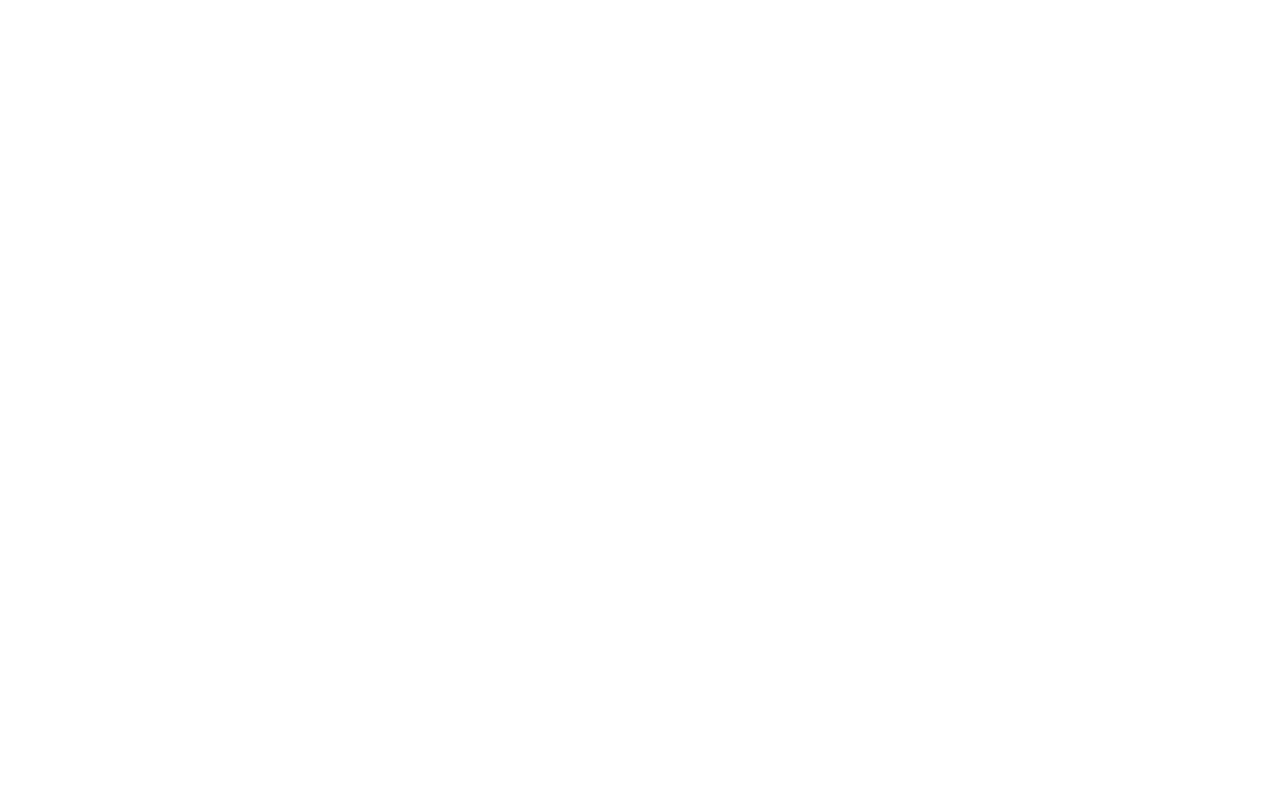
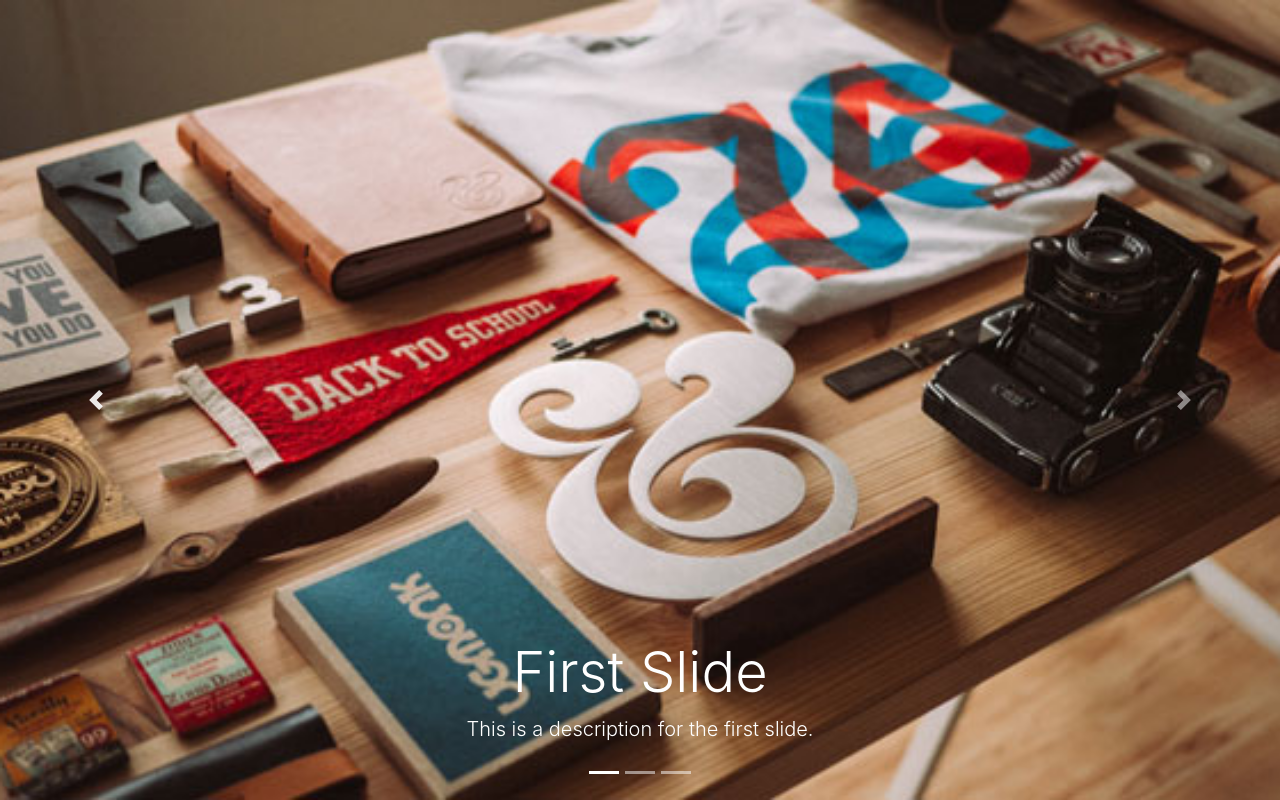
Before and after one commit to osande/coming-start, a CodeIgniter app: page /database/index.php/coming/index in a window 1280 px wide. Before the commit the page is empty. Run offline with CodeIgniter, Linux system fonts and the light colour scheme.

Commit message:
Add coming sample

```diff
--- a/public_html/app/views/coming.php
+++ b/public_html/app/views/coming.php
@@ -1,7 +1,76 @@
 <?php
+defined('BASEPATH') OR exit('No direct script access allowed');
+?><!DOCTYPE html>
+<html lang="en">
+    <!--<![endif]-->
+    <head>
+        <meta charset="utf-8">
+        <meta name="viewport" content="width=device-width, initial-scale=1, maximum-scale=1">
+        <meta name="description" content="">
+        <meta name="author" content="">
 
-/*
- * To change this license header, choose License Headers in Project Properties.
- * To change this template file, choose Tools | Templates
- * and open the template in the editor.
- */
+        <title>Plus Coming Soon Template </title>
+        <link rel="shortcut icon" href="assets/img/favicon.ico" /> <!--PUT YOUR FAVICON HERE-->
+        <link href="/vendor/bootstrap/css/bootstrap.min.css" rel="stylesheet" />
+        <style>
+            .carousel-item {
+                height: 100vh;
+                min-height: 350px;
+                background: no-repeat center center scroll;
+                -webkit-background-size: cover;
+                -moz-background-size: cover;
+                -o-background-size: cover;
+                background-size: cover;
+            }
+        </style>
+    </head>
+    <body>
+        <header>
+            <div id="carouselExampleIndicators" class="carousel slide" data-ride="carousel">
+                <ol class="carousel-indicators">
+                    <li data-target="#carouselExampleIndicators" data-slide-to="0" class="active"></li>
+                    <li data-target="#carouselExampleIndicators" data-slide-to="1"></li>
+                    <li data-target="#carouselExampleIndicators" data-slide-to="2"></li>
+                </ol>
+                <div class="carousel-inner" role="listbox">
+                    <!-- Slide One - Set the background image for this slide in the line below -->
+                    <div class="carousel-item active" style="background-image: url('/assets/img/portfolio/fullsize/1.jpg')">
+                        <div class="carousel-caption d-none d-md-block">
+                            <h2 class="display-4">First Slide</h2>
+                            <p class="lead">This is a description for the first slide.</p>
+                        </div>
+                    </div>
+                    <!-- Slide Two - Set the background image for this slide in the line below -->
+                    <div class="carousel-item" style="background-image: url('/assets/img/portfolio/fullsize/2.jpg')">
+                        <div class="carousel-caption d-none d-md-block">
+                            <h2 class="display-4">Second Slide</h2>
+                            <p class="lead">This is a description for the second slide.</p>
+                        </div>
+                    </div>
+                    <!-- Slide Three - Set the background image for this slide in the line below -->
+                    <div class="carousel-item" style="background-image: url('/assets/img/portfolio/fullsize/3.jpg')">
+                        <div class="carousel-caption d-none d-md-block">
+                            <h2 class="display-4">Third Slide</h2>
+                            <p class="lead">This is a description for the third slide.</p>
+                        </div>
+                    </div>
+                </div>
+                <a class="carousel-control-prev" href="#carouselExampleIndicators" role="button" data-slide="prev">
+                    <span class="carousel-control-prev-icon" aria-hidden="true"></span>
+                    <span class="sr-only">Previous</span>
+                </a>
+                <a class="carousel-control-next" href="#carouselExampleIndicators" role="button" data-slide="next">
+                    <span class="carousel-control-next-icon" aria-hidden="true"></span>
+                    <span class="sr-only">Next</span>
+                </a>
+            </div>
+        </header>
+
+        <!-- END MAIN CONTAINER -->
+        <!--REQUIRED SCRIPTS FILES-->  <!--SCRIPTS AT END SO PAGE WILL TAKE LESS TIME TO LOAD-->
+        <!--REQUIRED CORE JQUERY SCRIPTS FILE-->
+        <script src="vendor/jquery/jquery.min.js"></script>
+        <script src="vendor/bootstrap/js/bootstrap.js"></script>
+        <script src="vendor/bootstrap/js/bootstrap.bundle.min.js"></script>
+    </body>
+</html>
```
Also changed, not shown: public_html/assets/img/favicon.ico (added).
